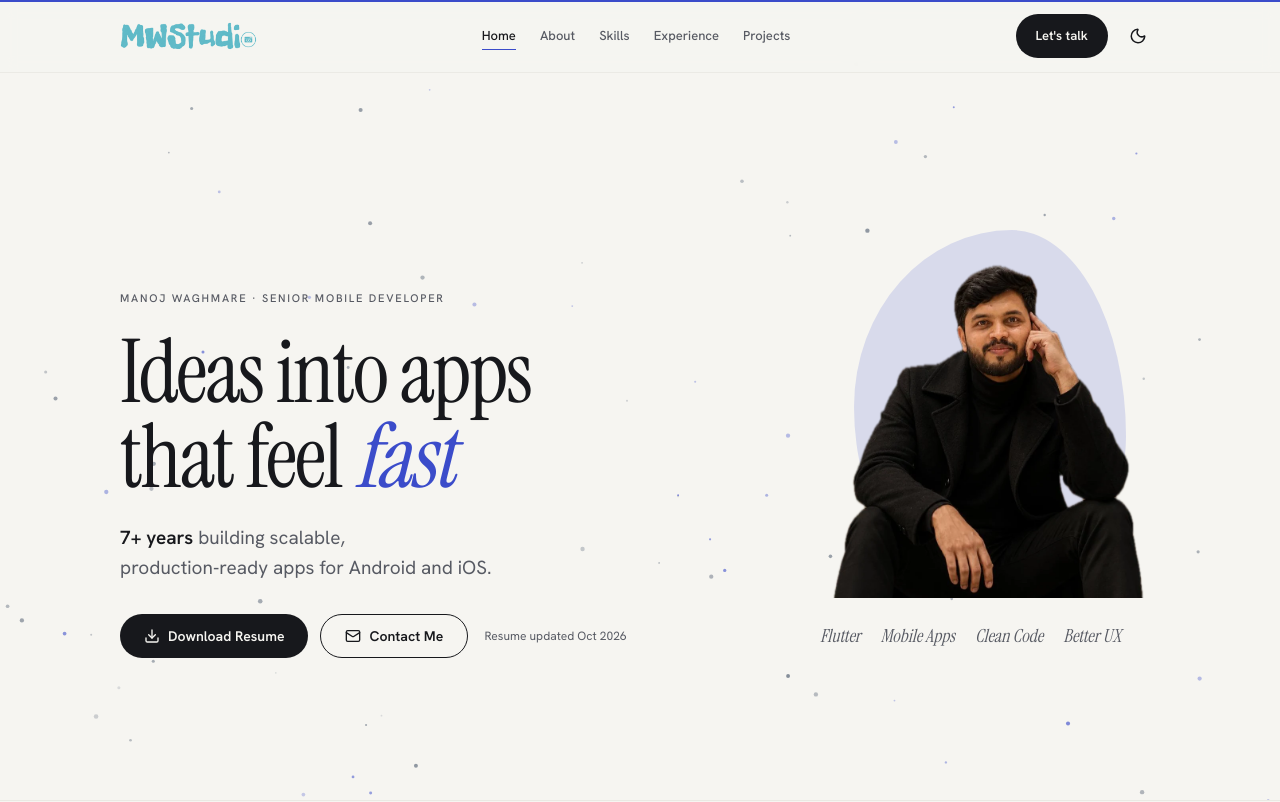
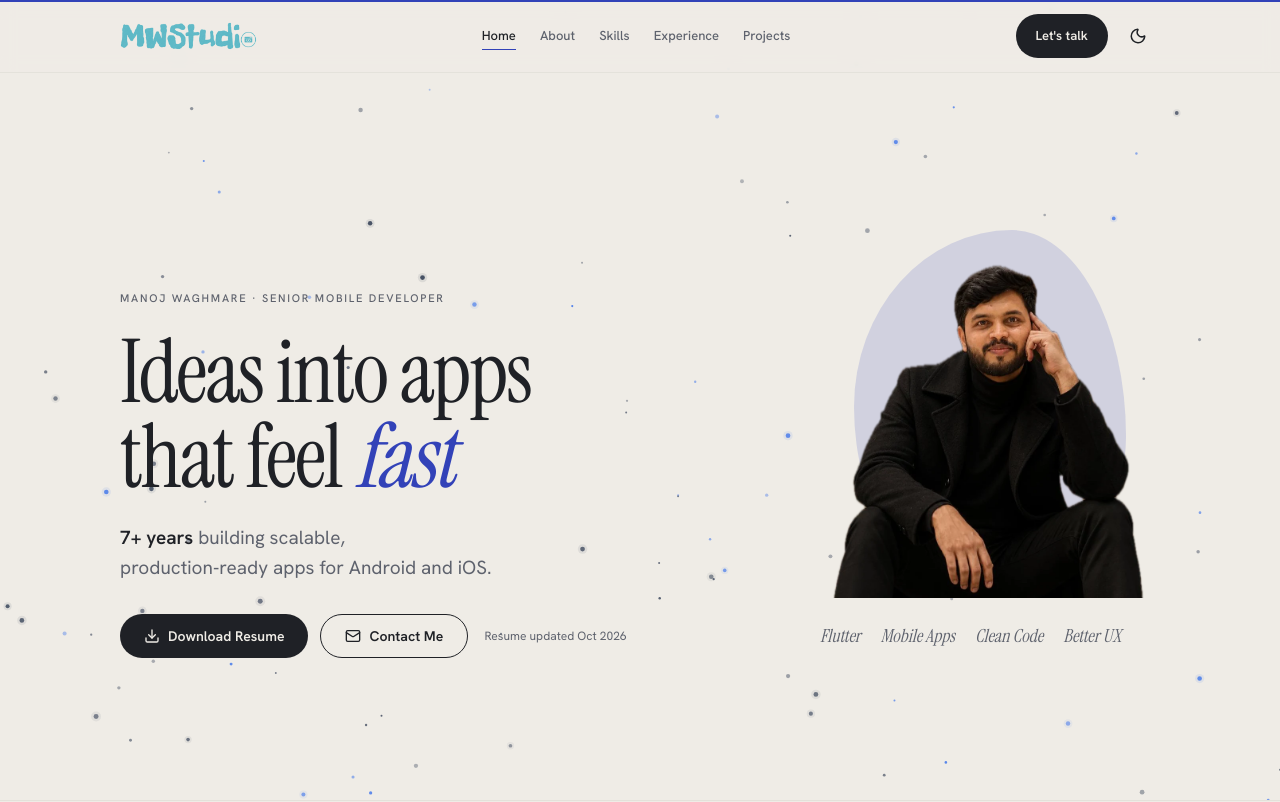
Before and after one commit to mjwaghmare/manoj-portfolio, a Next.js app: page / in a window 1280 px wide. Shown: the top 802 px of the page. Built offline with nearby package versions, Linux system fonts and the light colour scheme.

Commit message:
feat(theme): apply warm editorial linen palette and boost light-mode particle visibility

```diff
--- a/src/app/globals.css
+++ b/src/app/globals.css
@@ -6,13 +6,13 @@
 
 :root {
   --header-h: 73px; /* sticky header: 72px + 1px border */
-  --bg: #F6F5F1;
-  --ink: #17181C;
-  --muted: #575A63;
-  --rule: #D9D7CF;
-  --faint: #6F6D64;
-  --accent: #3B4CCA;
-  --surface: #FFFFFF;
+  --bg: #EFECE6;
+  --ink: #1F2126;
+  --muted: #5E626D;
+  --rule: #D5D1C7;
+  --faint: #75736A;
+  --accent: #3242B8;
+  --surface: #F9F8F5;
 }
 
 .dark {
--- a/src/components/ParticleBackground.tsx
+++ b/src/components/ParticleBackground.tsx
@@ -68,29 +68,29 @@ export function ParticleBackground() {
       const area = width * height;
 
       // Both modes use balanced density so the NASA particle field is clearly visible
-      const divisor = isDark ? 11000 : 12000;
-      const minCount = isDark ? 45 : 40;
-      const maxCount = isDark ? 160 : 130;
+      const divisor = isDark ? 11000 : 9500;
+      const minCount = isDark ? 45 : 55;
+      const maxCount = isDark ? 160 : 150;
 
       const count = prefersReducedMotion
-        ? (isDark ? 35 : 25)
+        ? (isDark ? 35 : 30)
         : Math.min(maxCount, Math.max(minCount, Math.floor(area / divisor)));
 
       for (let i = 0; i < count; i++) {
         const isAccent = Math.random() < 0.4;
-        // Crisp circular dots matching dark mode range (0.8px to 2.4px)
-        const radiusScale = Math.random() * 1.5 + 0.8;
+        // Crisp circular dots matching dark mode range (0.9px to 2.5px)
+        const radiusScale = Math.random() * 1.6 + 0.9;
         const baseRadius = radiusScale * dpr;
 
-        // In light mode: clear visibility (0.16 to 0.68) so dots twinkle and drift clearly
+        // In light mode: boost opacity (0.28 to 0.88) so dots are clearly visible & twinkle against light background
         // In dark mode: crisp high-contrast starlight (0.12 to 0.95)
         const minOpacity = isDark
           ? Math.random() * 0.15 + 0.12
-          : Math.random() * 0.12 + 0.16;
+          : Math.random() * 0.14 + 0.28;
 
         const maxOpacity = isDark
           ? Math.random() * 0.35 + 0.60
-          : Math.random() * 0.22 + 0.48;
+          : Math.random() * 0.18 + 0.70;
 
         particles.push({
           x: Math.random() * width,
@@ -232,7 +232,7 @@ export function ParticleBackground() {
 
         // Opacity envelope
         let alpha = progress < 0.2 ? progress / 0.2 : (1 - progress) / 0.8;
-        const peakAlpha = isDark ? 0.88 : 0.42;
+        const peakAlpha = isDark ? 0.88 : 0.75;
         alpha *= peakAlpha;
 
         if (alpha <= 0.01) continue;
@@ -240,8 +240,8 @@ export function ParticleBackground() {
         const tailX = currentX - Math.cos(m.angle) * m.length;
         const tailY = currentY - Math.sin(m.angle) * m.length;
 
-        const meteorHead = isDark ? '255, 255, 255' : '99, 102, 241';
-        const meteorTail = isDark ? '154, 166, 255' : '139, 92, 246';
+        const meteorHead = isDark ? '255, 255, 255' : '37, 99, 235';
+        const meteorTail = isDark ? '154, 166, 255' : '99, 102, 241';
 
         const grad = ctx.createLinearGradient(currentX, currentY, tailX, tailY);
         grad.addColorStop(0, `rgba(${meteorHead}, ${alpha.toFixed(3)})`);
@@ -249,7 +249,7 @@ export function ParticleBackground() {
         grad.addColorStop(1, `rgba(${meteorTail}, 0)`);
 
         ctx.strokeStyle = grad;
-        ctx.lineWidth = (isDark ? 1.6 : 1.1) * dpr;
+        ctx.lineWidth = (isDark ? 1.6 : 1.3) * dpr;
         ctx.lineCap = 'round';
         ctx.beginPath();
         ctx.moveTo(currentX, currentY);
@@ -257,7 +257,7 @@ export function ParticleBackground() {
         ctx.stroke();
 
         ctx.beginPath();
-        ctx.arc(currentX, currentY, (isDark ? 1.7 : 1.1) * dpr, 0, Math.PI * 2);
+        ctx.arc(currentX, currentY, (isDark ? 1.7 : 1.3) * dpr, 0, Math.PI * 2);
         ctx.fillStyle = `rgba(${meteorHead}, ${alpha.toFixed(3)})`;
         ctx.fill();
       }
@@ -266,9 +266,9 @@ export function ParticleBackground() {
       // 2. NASA Circular Particles (Subtle in both Light & Dark)
       // ----------------------------------------------------
       // In dark mode: crisp stardust + lavender accent
-      // In light mode: clean slate + royal blue accent (clearly visible)
-      const colorPrimary = isDark ? '241, 240, 235' : '71, 85, 105';
-      const colorAccent = isDark ? '154, 166, 255' : '59, 76, 202';
+      // In light mode: deep slate-navy + vivid royal sapphire (clearly visible & elegant)
+      const colorPrimary = isDark ? '241, 240, 235' : '47, 59, 82';
+      const colorAccent = isDark ? '154, 166, 255' : '37, 99, 235';
 
       for (let i = 0; i < particles.length; i++) {
         const p = particles[i];
@@ -342,11 +342,11 @@ export function ParticleBackground() {
         ctx.fillStyle = `rgba(${rgb}, ${renderAlpha.toFixed(3)})`;
         ctx.fill();
 
-        // Starlight halo only in dark mode for larger stars
-        if (isDark && p.baseRadius > 1.8 * dpr && renderAlpha > 0.4) {
+        // Subtle atmospheric halo for prominent stars
+        if (p.baseRadius > 1.7 * dpr && renderAlpha > 0.45) {
           ctx.beginPath();
-          ctx.arc(px, py, renderRadius * 2.2, 0, Math.PI * 2);
-          ctx.fillStyle = `rgba(${rgb}, ${(renderAlpha * 0.18).toFixed(3)})`;
+          ctx.arc(px, py, renderRadius * 2.0, 0, Math.PI * 2);
+          ctx.fillStyle = `rgba(${rgb}, ${(renderAlpha * (isDark ? 0.18 : 0.12)).toFixed(3)})`;
           ctx.fill();
         }
       }
```
